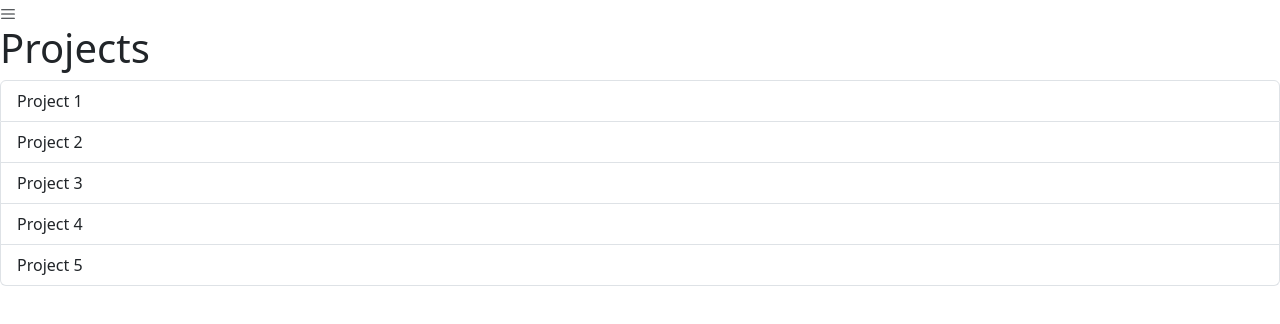
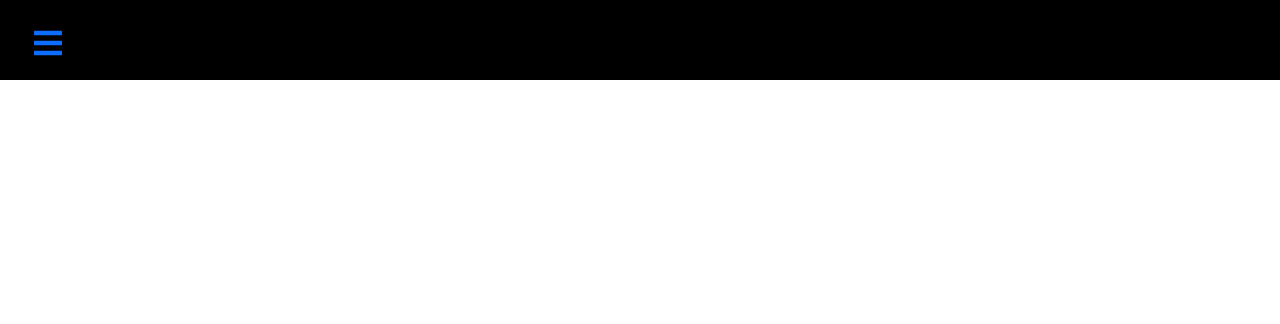
Before and after one commit to LeiNode/project-demos, a React (Vite) app in the folder Project Portfolio/: page / in a window 1280 px wide. Shown: the top 324 px of the page. Built offline with nearby package versions, Linux system fonts and the light colour scheme.

Commit message:
New Navigation Menu (need to add active/nonactive logic)

```diff
--- a/Project Portfolio/src/App.tsx
+++ b/Project Portfolio/src/App.tsx
@@ -1,6 +1,8 @@
 import { useState } from 'react'
 import ListGroup from "./components/ListGroup"
 import Alert from './components/Alert';
+import NavBar from './components/NavBar';
+import {BrowserRouter as Router, Routes, Route} from 'react-router-dom'
 
 function App() {
   let items = ["Project 1", "Project 2", "Project 3", "Project 4", "Project 5"];
@@ -10,7 +12,15 @@ function App() {
       {/* <Alert>
         Hello <span>World</span>
       </Alert> */}
-      <ListGroup items = {items} heading="Projects" />
+
+      <Router>
+        <NavBar />
+        <Routes>
+          <Route path='/' />
+        </Routes>
+      </Router>
+
+      {/* <ListGroup items = {items} heading="Projects" />  */}
     </div>
   )
 }
--- /dev/null
+++ b/Project Portfolio/src/components/NavBar.css
@@ -0,0 +1,25 @@
+.navbar {
+    background-color: black;
+    height: 80px;
+    display: flex;
+    justify-content: start;
+    align-items: center;
+}
+
+.menu-bars {
+    margin-left: 2rem;
+    font-size: 2rem;
+    background: none;
+}
+
+.nav-menu{
+    background-color: black;
+    width: 250px;
+    height: 100vh;
+    display: flex;
+    justify-content: center;
+    position: fixed;
+    top: 0;
+    left: -100%;
+    transition: 850ms;
+}
--- /dev/null
+++ b/Project Portfolio/src/components/NavBar.tsx
@@ -0,0 +1,42 @@
+import React, { useState } from 'react'
+import { AiOutlineClose } from "react-icons/ai"
+import { FaBars } from "react-icons/fa";
+import { Link } from 'react-router-dom';
+import { SidebarData } from './SidebarData';
+import './NavBar.css';
+
+function NavBar (){
+    const [sidebar, changeSideBar] = useState(false)
+
+    const showSidebar = () => changeSideBar(!sidebar)
+
+  return (
+    <>
+        <div className='navbar'>
+            <Link to='#' className='menu-bars'>
+                <FaBars/>
+            </Link>
+        </div>
+        <nav className={sidebar ? 'nav-menu active' : 'nav-menu'}>
+            <ul className='nav-menu-items'>
+                <li className='navbar-toggle'>
+                    <Link to="#" className='menu-bars'>
+                        <AiOutlineClose/>
+                    </Link>
+                </li>
+                {SidebarData.map((items, index) => {
+                    return(
+                        <li key={index} className={items.cName}>
+                            <Link to={items.path}>
+                                <span>{items.title}</span>
+                            </Link>
+                        </li>
+                    )
+                })}
+            </ul>
+        </nav>
+    </>
+  )
+}
+
+export default NavBar
--- /dev/null
+++ b/Project Portfolio/src/components/SidebarData.tsx
@@ -0,0 +1,26 @@
+import React from 'react'
+import * as AiIcons from "react-icons/ai"
+
+export const SidebarData = [
+    {
+        title: 'Home',
+        path: '/Home',
+        icon: <AiIcons.AiFillHome />,
+        cName: 'nav-text'
+    },
+    {
+        title: 'Project1',
+        path: '/Project1',
+        cName: 'nav-text'
+    },
+    {
+        title: 'Project2',
+        path: '/Project2',
+        cName: 'nav-text'
+    },
+    {
+        title: 'Project3',
+        path: '/Project3',
+        cName: 'nav-text'
+    },
+]
```
Also changed, not shown: Project Portfolio/src/components/Message.jsx (renamed from Project Portfolio/src/Message.jsx).
